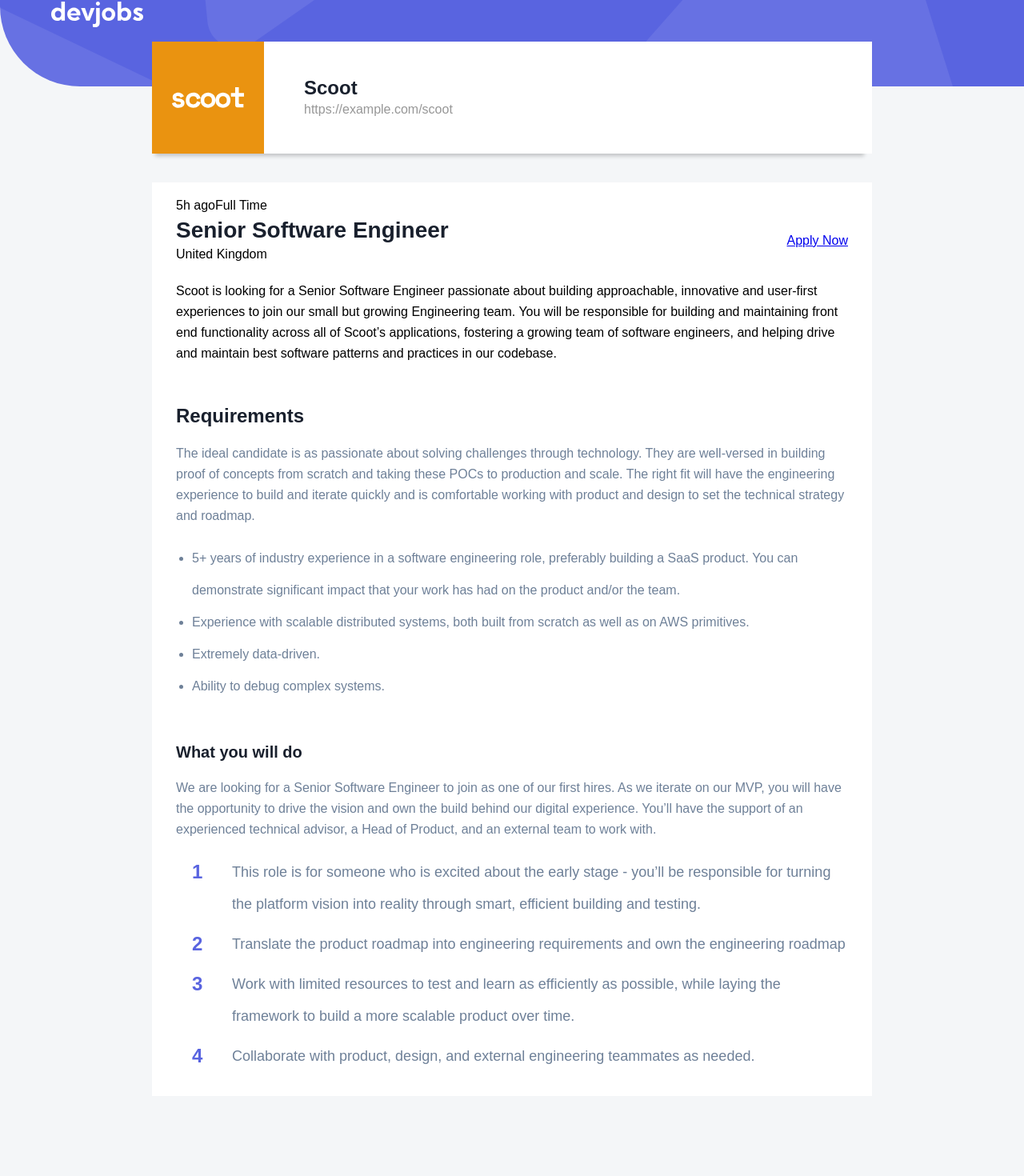
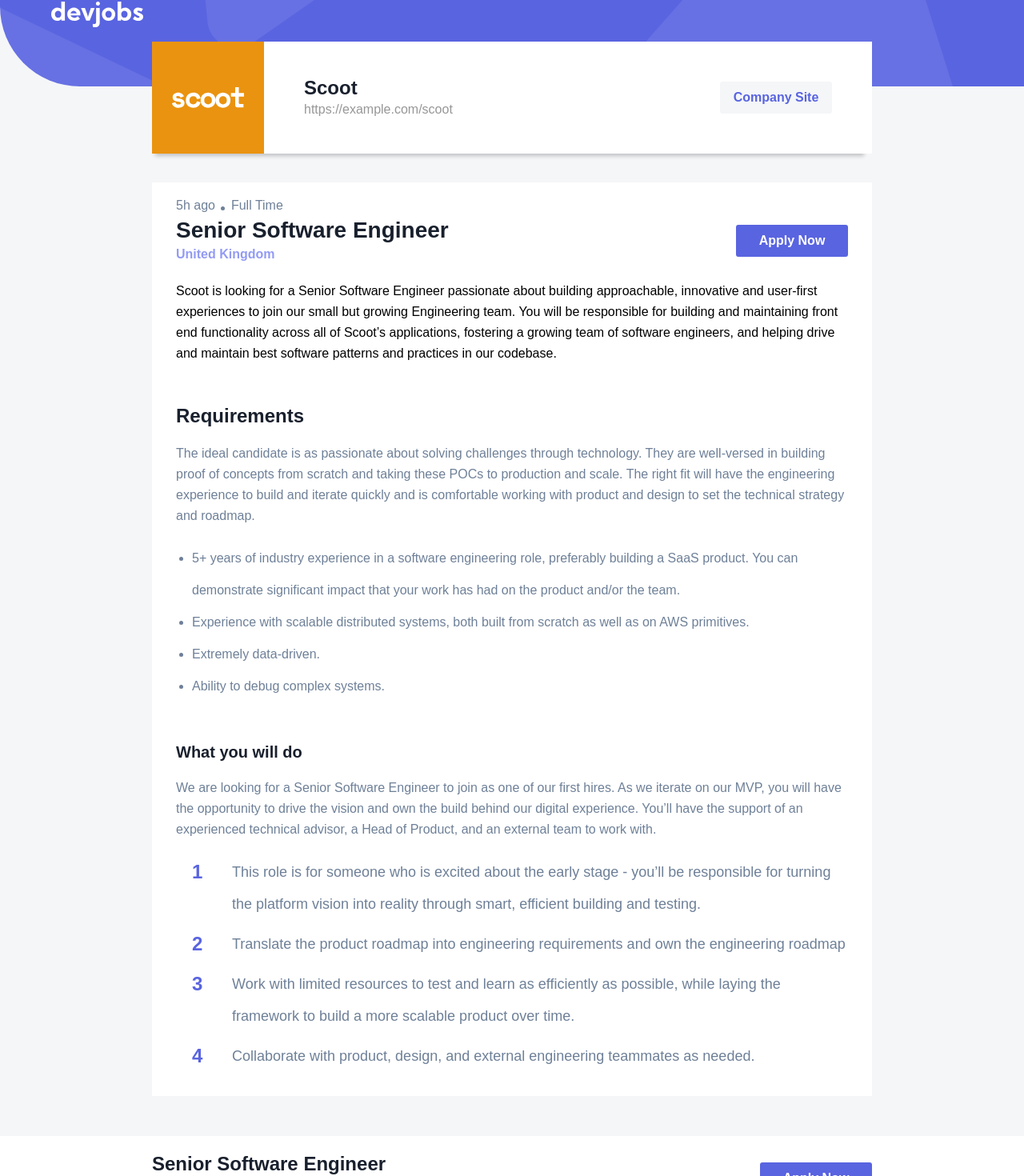
Before and after one commit to Oliver-G-R/devjobs-frontend-mentor, a React (Vite) app: page /detail/1 in a window 1280 px wide. Shown: the part 23-1493 px from the top of the page at 80% size. Before the commit the page ends 1443 px from the top, so only its background shows below. Built offline with nearby package versions, Linux system fonts and the light colour scheme.

Commit message:
add: footer detail and complete styles page

```diff
--- a/src/components/Button/index.css
+++ b/src/components/Button/index.css
@@ -1,15 +1,4 @@
-.general-button {
-  color: #fff;
-  border: none;
-  cursor: pointer;
-  text-align: center;
-  width: 120px;
-  height: 40px;
-  border-radius: 3px;
+.detail-main-container__location {
   font-weight: bold;
-  transition: 0.3s all;
+  color: var(--light-violet);
 }
-
-.general-button:hover {
-  background-color: var(--light-violet) !important;
-}
--- a/src/components/CardDetail/CardDetail.tsx
+++ b/src/components/CardDetail/CardDetail.tsx
@@ -34,7 +34,7 @@
       </div>
 
       <a
-        className='general-button card-detail__site'
+        className='general-button general-button--secondary-color card-detail__site-button'
         target='_blank'
         href={webCompany}>
         Company Site
--- a/src/components/CardDetail/index.css
+++ b/src/components/CardDetail/index.css
@@ -25,17 +25,6 @@
   width: 90px;
 }
 
-.card-detail__site-button {
-  margin-left: auto;
-  color: var(--violet);
-  background-color: #eef0fc;
-  transition: 0.3s all;
-}
-
-.card-detail__site-button:hover {
-  background-color: #c5c9f46b;
-}
-
 .card-detail__company-info {
   line-height: 40px;
 }
@@ -43,3 +32,7 @@
 .card-detail__company-webpage {
   color: var(--grey);
 }
+
+.card-detail__site-button {
+  margin-left: auto;
+}
--- /dev/null
+++ b/src/components/FooterDetail/FooterDetail.tsx
@@ -0,0 +1,28 @@
+import './index.css'
+interface FooterDetailProps {
+  position: string
+  company: string
+  applyUrl: string
+}
+
+export const FooterDetail = ({position, company, applyUrl}:FooterDetailProps) => {
+  return (
+    <footer className="footer-detail">
+        <div className='container-detail footer-detail__content'>
+          <div className='footer-detail__info'>
+            <h2>
+              { position }
+            </h2>
+            <p>
+              { company }
+            </p>
+          </div>
+          <a
+              target='_blank'
+              className='general-button general-button--primary-color'
+              href={applyUrl}> Apply Now
+          </a>
+        </div>
+    </footer>
+  )
+}
--- /dev/null
+++ b/src/components/FooterDetail/index.css
@@ -0,0 +1,16 @@
+.footer-detail {
+  background-color: var(--white);
+  padding: 20px 0;
+}
+
+.footer-detail__content {
+  display: flex;
+  justify-content: space-between;
+  align-items: center;
+}
+
+.footer-detail__info p {
+  color: var(--grey);
+  font-size: 20px;
+  margin-top: 10px;
+}
--- a/src/index.css
+++ b/src/index.css
@@ -1,3 +1,5 @@
+@import url('./styles/button.css');
+
 /* Colors */
 :root {
   /*Primary Colors*/
@@ -66,20 +68,6 @@
   margin: 20px 0;
 }
 
-.general-button {
-  display: grid;
-  place-content: center;
-  border: none;
-  cursor: pointer;
-  text-align: center;
-  width: 90px;
-  height: 40px;
-  border-radius: 3px;
-  font-weight: bold;
-  transition: 0.3s all;
-  text-decoration: none;
-}
-
 /* media */
 
 @media (max-width: 1321px) {
--- a/src/pages/Detail/Detail.tsx
+++ b/src/pages/Detail/Detail.tsx
@@ -3,6 +3,7 @@
 import { HeaderJob } from "../../components/HeaderJob/HeaderJob"
 import { useFetchJobById } from "../../hook/useFetchJobById";
 import { useRoute } from 'wouter'
+import { FooterDetail } from '../../components/FooterDetail/FooterDetail';
 
 export const Detail = () => {
   const [_, params] = useRoute("/detail/:id")
@@ -58,6 +59,7 @@
                 </div>
                 <a
                   target='_blank'
+                  className='general-button general-button--primary-color'
                   href={companyEmploymentDetail.apply}> Apply Now
                 </a>
               </div>
@@ -104,11 +106,12 @@
             </ol>
           </section>
         </div>
-
-
-
       </main>
-
+      <FooterDetail
+        position={companyEmploymentDetail.position}
+        company={companyEmploymentDetail.company}
+        applyUrl={companyEmploymentDetail.apply}
+      />
     </>
   )
 }
--- a/src/pages/Detail/index.css
+++ b/src/pages/Detail/index.css
@@ -64,3 +64,22 @@
   color: var(--violet); /* Cambia el color del número */
   font-size: 24px; /* Tamaño de fuente para el número grande */
 }
+
+.detail-main-container__info-post-container {
+  display: flex;
+  gap: 20px;
+  color: var(--dark-grey);
+  width: 150px;
+  position: relative;
+}
+
+.detail-main-container__info-post-container::before {
+  content: '';
+  position: absolute;
+  top: 10px;
+  left: 56px;
+  height: 5px;
+  width: 5px;
+  border-radius: 50%;
+  background-color: var(--dark-grey);
+}
--- /dev/null
+++ b/src/styles/button.css
@@ -0,0 +1,31 @@
+.general-button {
+  display: grid;
+  place-content: center;
+  color: #fff;
+  border: none;
+  cursor: pointer;
+  text-decoration: none;
+  text-align: center;
+  width: 140px;
+  height: 40px;
+  border-radius: 3px;
+  font-weight: bold;
+  transition: 0.3s all;
+}
+
+.general-button--primary-color {
+  background-color: var(--violet);
+}
+
+.general-button--secondary-color {
+  background-color: var(--light-gray);
+  color: var(--violet);
+}
+
+.general-button--secondary-color:hover {
+  background-color: #939bf477;
+}
+
+.general-button--primary-color:hover {
+  background-color: #5964e0a5;
+}
```
